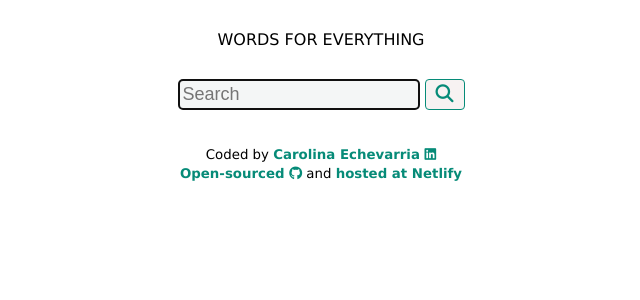
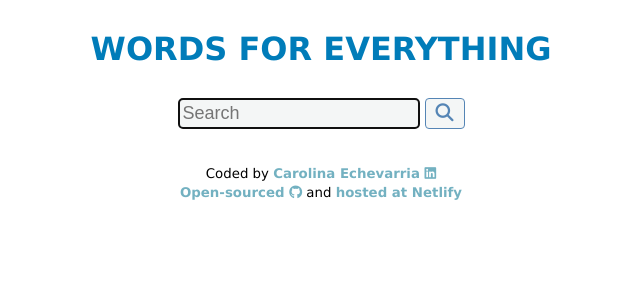
Before and after one commit to caro-echevarria/dictionary-react, a React (Create React App) app: page / in a window 1280 px wide. Shown: the top 300 px of the page, without its empty margins (319-959 px from the left). Built offline with nearby package versions, Linux system fonts and the light colour scheme; some icons are missing.

Commit message:
edited CSS

```diff
--- a/src/App.css
+++ b/src/App.css
@@ -4,6 +4,7 @@
 
 header {
   margin: 30px 0;
+  color: rgb(0, 124, 185);
 }
 
 body {
@@ -19,12 +20,12 @@ footer {
 
 small a {
   text-decoration: none;
-  color: #068b78;
+  color: rgb(115, 177, 193);
   font-weight: bolder;
 }
 
 small a:hover {
   text-decoration: none;
-  color: #068b78;
+  color: rgb(115, 177, 193);
   font-weight: bolder;
 }
--- a/src/App.js
+++ b/src/App.js
@@ -5,7 +5,9 @@ function App() {
   return (
     <div className="App">
       <div className="container">
-        <header>WORDS FOR EVERYTHING</header>
+        <header>
+          <h1>WORDS FOR EVERYTHING</h1>
+        </header>
         <Search />
         <footer>
           <small>
--- a/src/Search.css
+++ b/src/Search.css
@@ -1,29 +1,29 @@
 input[type="search"] {
-  border: 1px solid #068b78;
+  border: 1px solid rgb(85, 133, 181);
   background-color: #f4f6f6;
   border-radius: 4px;
   padding: 4px;
   font-size: 18px;
   max-width: 100%;
-  color: #068b78;
+  color: rgb(85, 133, 181);
   margin-bottom: 4px;
 }
 
 input[type="search"]:hover {
-  border: 1px solid #068b78;
+  border: 1px solid rgb(85, 133, 181);
 }
 
 #search-button {
-  border: 1px solid #068b78;
+  border: 1px solid rgb(85, 133, 181);
   padding: 4px 10px;
   font-size: 18px;
   margin-left: 5px;
   border-radius: 4px;
-  background-color: #f7f2f2;
-  color: #068b78;
+  background-color: #f4f6f6;
+  color: rgb(85, 133, 181);
 }
 
 #search-button:hover {
-  color: #f7f2f2;
-  background-color: #068b78;
+  color: #f4f6f6;
+  background-color: rgb(85, 133, 181);
 }
```
